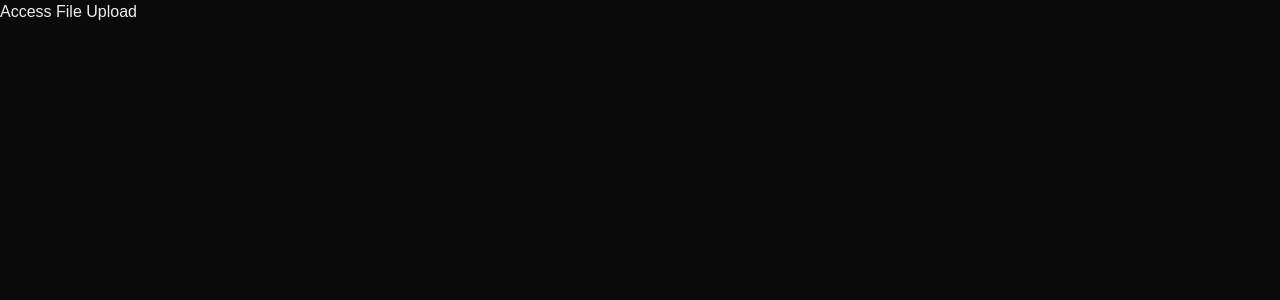
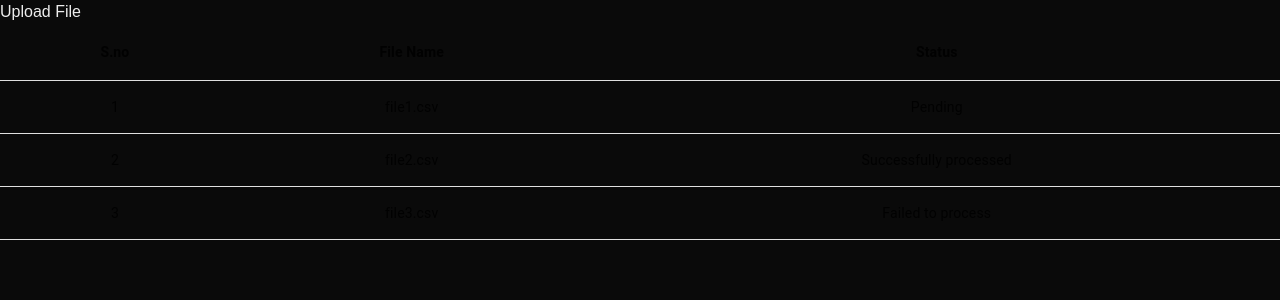
Before and after one commit to falakthkr/file-upload-ui, a Next.js app: page / in a window 1280 px wide. Shown: the top 300 px of the page. Built offline with nearby package versions, Linux system fonts and the light colour scheme.

Commit message:
feat: table to view all files and their status

```diff
--- a/src/app/page.js
+++ b/src/app/page.js
@@ -1,24 +1,32 @@
 "use client";
+import FilesTable from "@/components/FilesTable";
 import { useRouter } from "next/navigation";
+import { useState } from "react";
 
 export default function Home() {
+  const [files, setFiles] = useState([
+    { filename: "file1.csv", status: 0 },
+    { filename: "file2.csv", status: 1 },
+    { filename: "file3.csv", status: -1 },
+  ]);
   const router = useRouter();
   const handleClick = () => {
-    router.push("/form/");
+    router.push("/file-upload/");
   };
   return (
-    <div class="flex min-h-full flex-col justify-center px-6 py-12 lg:px-8">
-      <div class="mt-10 sm:mx-auto sm:w-full sm:max-w-sm">
+    <div className="flex min-h-full flex-col justify-center px-6 py-12 lg:px-8">
+      <div className="mt-10 sm:ml-auto sm:w-full sm:max-w-sm">
         <div>
           <button
             onClick={handleClick}
             type="submit"
-            class="flex w-full justify-center rounded-md bg-indigo-600 px-3 py-1.5 text-sm font-semibold leading-6 text-white shadow-sm hover:bg-indigo-500 focus-visible:outline focus-visible:outline-2 focus-visible:outline-offset-2 focus-visible:outline-indigo-600"
+            className="flex w-full justify-center rounded-md bg-indigo-600 px-3 py-1.5 text-sm font-semibold leading-6 text-white shadow-sm hover:bg-indigo-500 focus-visible:outline focus-visible:outline-2 focus-visible:outline-offset-2 focus-visible:outline-indigo-600"
           >
-            Access File Upload
+            Upload File
           </button>
         </div>
       </div>
+      <FilesTable files={files} />
     </div>
   );
 }
--- /dev/null
+++ b/src/components/FilesTable.js
@@ -0,0 +1,62 @@
+import * as React from "react";
+import Table from "@mui/material/Table";
+import TableBody from "@mui/material/TableBody";
+import TableCell from "@mui/material/TableCell";
+import TableContainer from "@mui/material/TableContainer";
+import TableHead from "@mui/material/TableHead";
+import TableRow from "@mui/material/TableRow";
+import Paper from "@mui/material/Paper";
+
+export default function FilesTable({ files }) {
+  const getStatus = (status) => {
+    switch (status) {
+      case 0:
+        return "Pending";
+      case 1:
+        return "Successfully processed";
+      case -1:
+        return "Failed to process";
+      default:
+        return "Unknown";
+    }
+  };
+  return (
+    <Table aria-label="simple table">
+      <TableHead>
+        <TableRow>
+          <TableCell align="center">
+            <b>S.no</b>
+          </TableCell>
+          <TableCell align="center">
+            <b>File Name</b>
+          </TableCell>
+          <TableCell align="center">
+            <b>Status</b>
+          </TableCell>
+        </TableRow>
+      </TableHead>
+      <TableBody>
+        {files.map((file, index) => (
+          <TableRow key={file.name}>
+            <TableCell align="center" component="th" scope="row">
+              {index + 1}
+            </TableCell>
+            <TableCell align="center">{file.filename}</TableCell>
+            <TableCell
+              className={`${
+                file.status === 1
+                  ? "text-green-500"
+                  : file.status === -1
+                  ? "text-red-500"
+                  : "text-gray-500"
+              }`}
+              align="center"
+            >
+              {getStatus(file.status)}
+            </TableCell>
+          </TableRow>
+        ))}
+      </TableBody>
+    </Table>
+  );
+}
```
